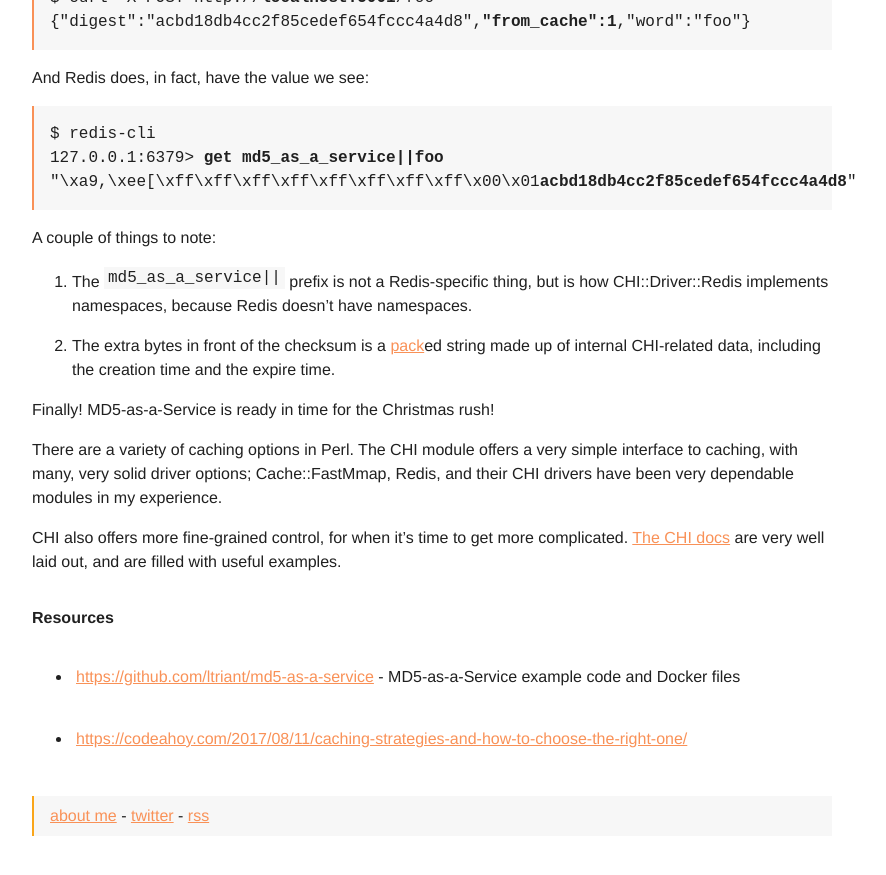
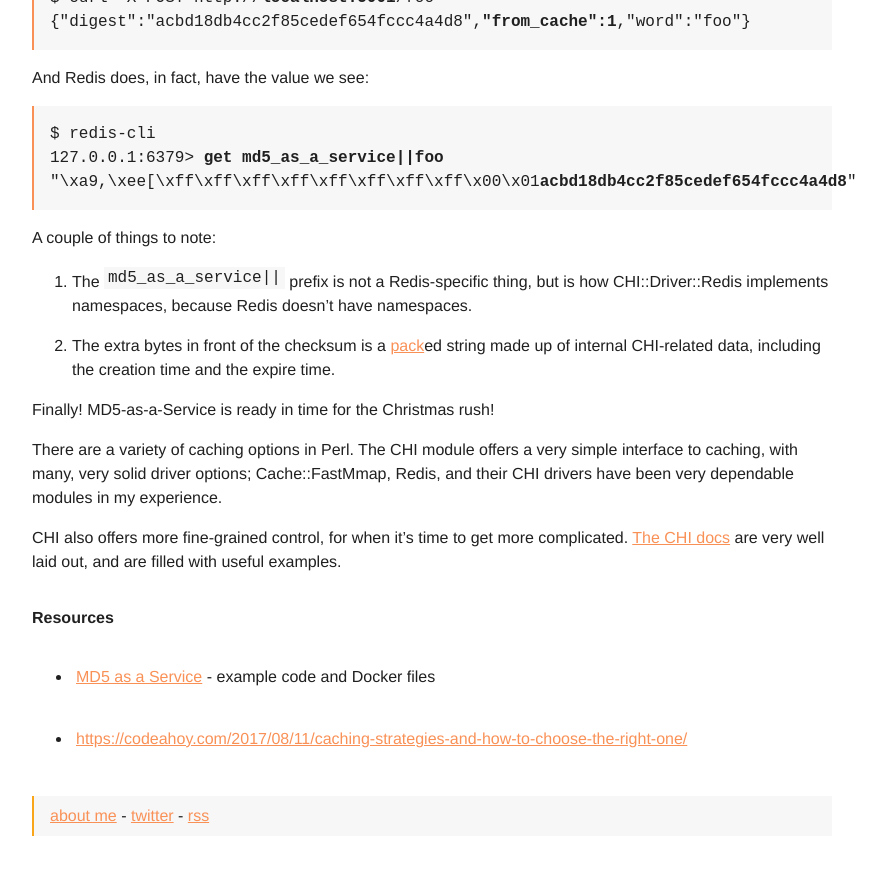
Before and after one commit to ltriant/ltriant.github.io, a Jekyll site: the page built from _posts/2018-11-16-effective-caching-in-perl.md, in a window 1280 px wide and 900 px high, scrolled down 7482 px. Shown: the top 875 px of the window, without its empty margins (208-1094 px from the left). Built offline with Jekyll 4.4.1, drawn with Linux system fonts in a browser that asks for light colours; part of the change alters nothing that is shown.

```diff
--- a/_posts/2018-11-16-effective-caching-in-perl.md
+++ b/_posts/2018-11-16-effective-caching-in-perl.md
@@ -287,6 +287,6 @@ CHI also offers more fine-grained control, for when it’s time to get more comp
 
 ## Resources
 
-* [https://github.com/ltriant/md5-as-a-service](https://github.com/ltriant/md5-as-a-service) - MD5-as-a-Service example code and Docker files
+* [MD5 as a Service](https://gist.github.com/ltriant/0f3652acfc5ff0916a02060bd3d6425f) - example code and Docker files
 
 * [https://codeahoy.com/2017/08/11/caching-strategies-and-how-to-choose-the-right-one/](https://codeahoy.com/2017/08/11/caching-strategies-and-how-to-choose-the-right-one/)
```
